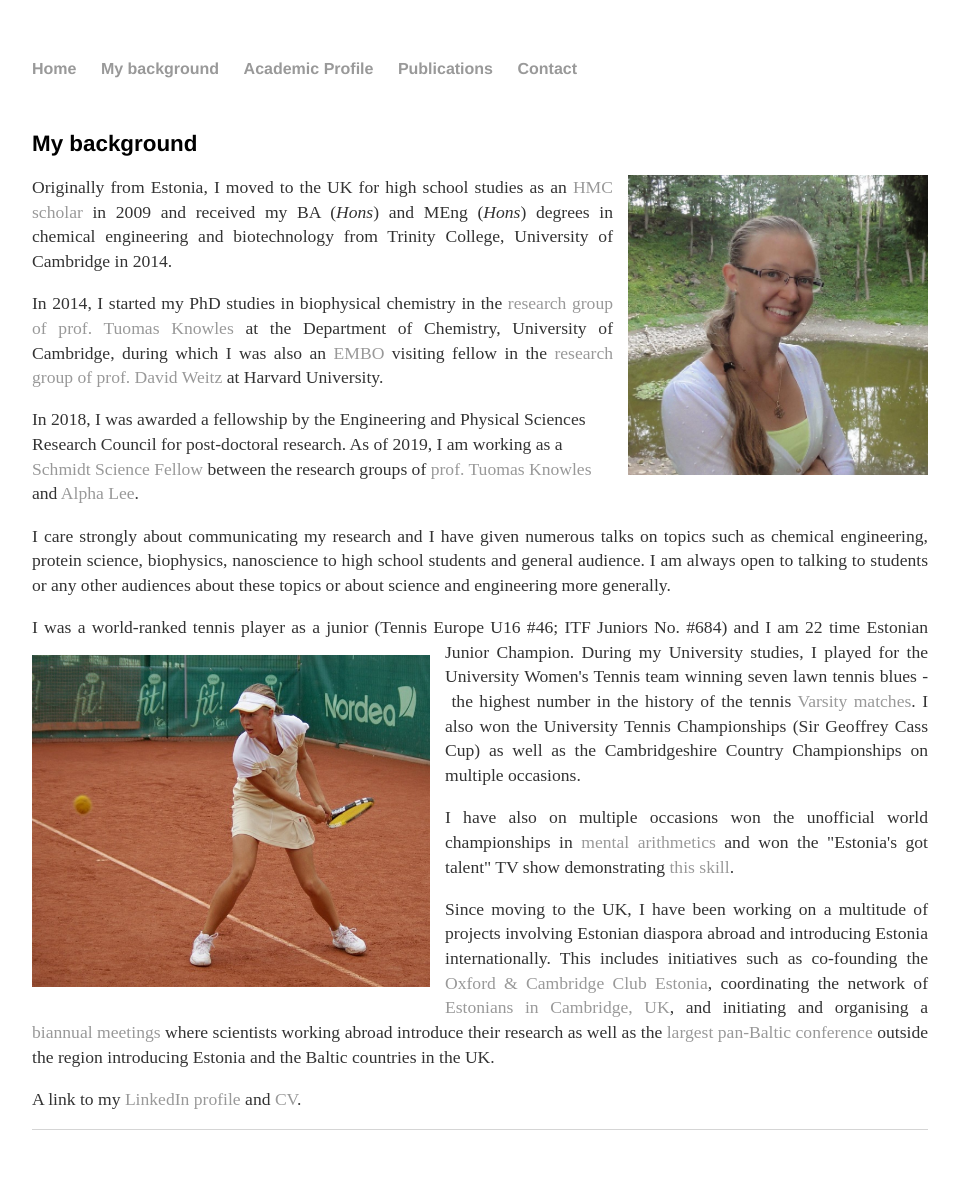
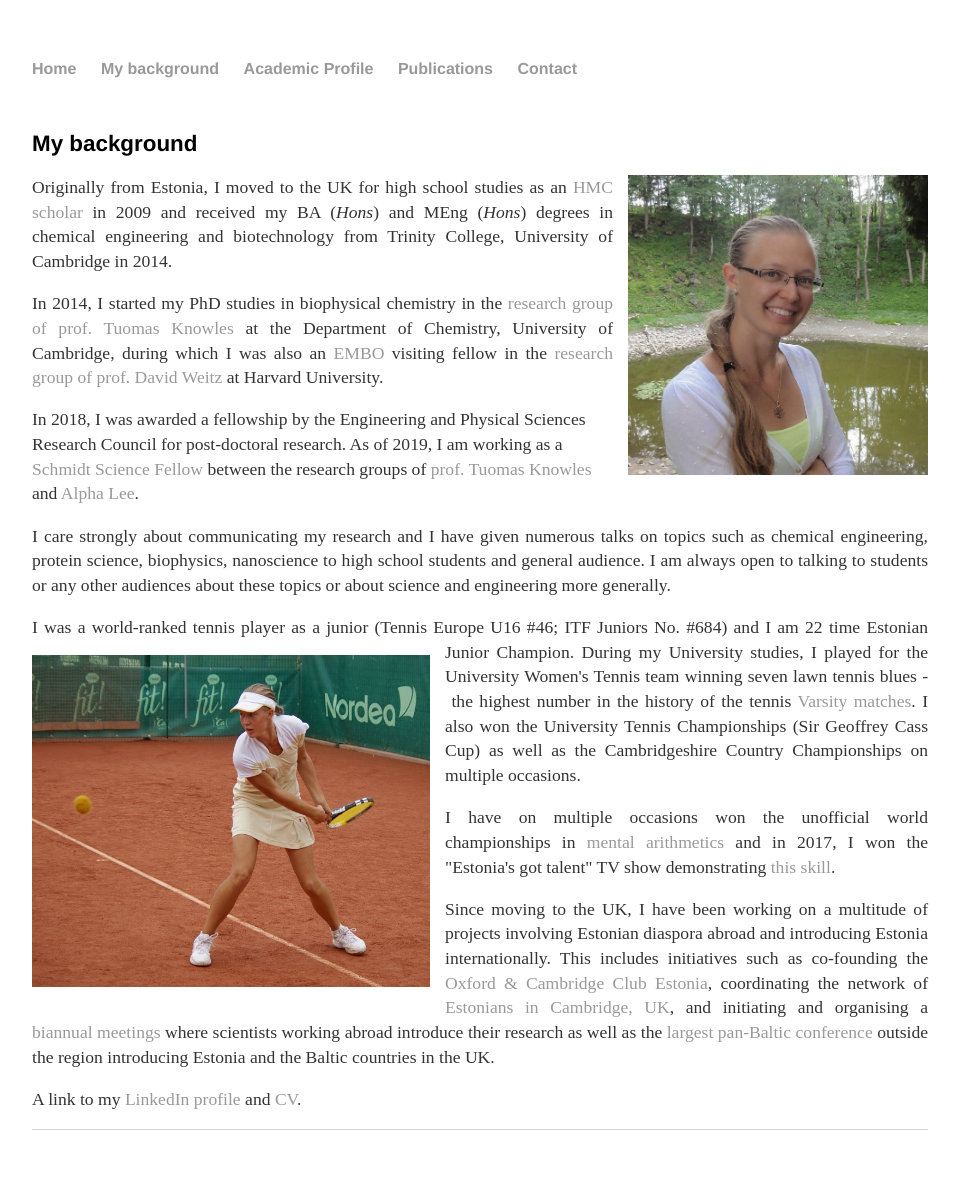
Before and after one commit to kadiliissaar/kadiliissaar.github.io, a Jekyll site: the page built from background/index.html, in a window 1280 px wide. Shown: the whole page, without its empty margins (160-1120 px from the left). Built offline with Jekyll 4.4.1, drawn with Linux system fonts in a browser that asks for light colours.

Commit message:
Update index.html

```diff
--- a/background/index.html
+++ b/background/index.html
@@ -36,9 +36,8 @@
 occasions. </p>
 
 
-
-	<p align="justify">I have also on multiple occasions won the unofficial world championships in
-<a href="https://miksike.eu/#pranglimine/training">mental arithmetics</a> and won the "Estonia's got talent" TV show
+	<p align="justify">I have on multiple occasions won the unofficial world championships in
+<a href="https://miksike.eu/#pranglimine/training">mental arithmetics</a> and in 2017, I won the "Estonia's got talent" TV show
 demonstrating <a href="https://www.youtube.com/watch?v=wBNrq28ADQY">this skill</a>.</p>
 
 
```
